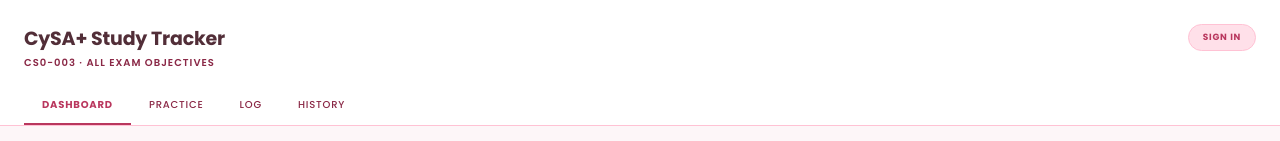
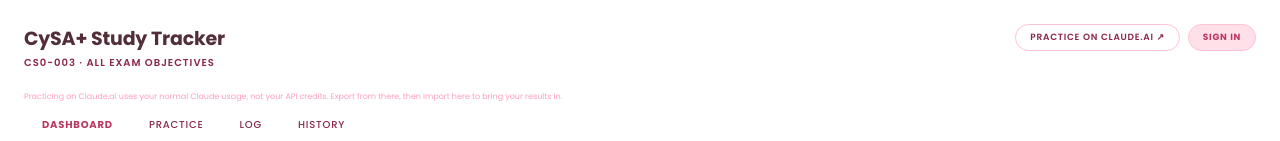
Before and after one commit to alexis-life/cysa_tracker, a React (Vite) app: page / in a window 1280 px wide. Shown: the top 141 px of the page. Built offline with nearby package versions, Linux system fonts and the light colour scheme; no server answers; the database is empty.

Commit message:
Add link to practice on Claude.ai artifact

```diff
--- a/src/App.jsx
+++ b/src/App.jsx
@@ -725,6 +725,11 @@
             <p style={c.title}>CySA+ Study Tracker</p>
             <p style={c.sub}>CS0-003 · All Exam Objectives</p>
           </div>
+          <div style={{ display: "flex", gap: "8px", alignItems: "center" }}>
+            <a href="https://claude.ai/public/artifacts/07df7d93-cd68-4311-936d-8caf8a189817" target="_blank" rel="noopener noreferrer"
+              style={{ fontSize: "9px", letterSpacing: "0.08em", textTransform: "uppercase", color: "#8a2846", background: "#fff", border: "1px solid #ffc2d4", borderRadius: "20px", padding: "6px 14px", textDecoration: "none", fontFamily: "'Poppins', sans-serif", fontWeight: "600", whiteSpace: "nowrap" }}>
+              Practice on Claude.ai ↗
+            </a>
             {authChecked && (
               isLoggedIn ? (
                 <button onClick={handleLogout} style={{ fontSize: "9px", letterSpacing: "0.08em", textTransform: "uppercase", color: "#8a2846", background: "none", border: "1px solid #ffc2d4", borderRadius: "20px", padding: "6px 14px", cursor: "pointer", fontFamily: "'Poppins', sans-serif" }}>
@@ -736,6 +741,11 @@
                 </button>
               )
             )}
+          </div>
+        </div>
+
+        <div style={{ fontSize: "8px", color: "#ff9ebb", marginTop: "4px", marginBottom: "4px" }}>
+          Practicing on Claude.ai uses your normal Claude usage, not your API credits. Export from there, then Import here to bring your results in.
         </div>
 
         {showLogin && !isLoggedIn && (
```
Lines whose indentation alone changed are shown as unchanged.
